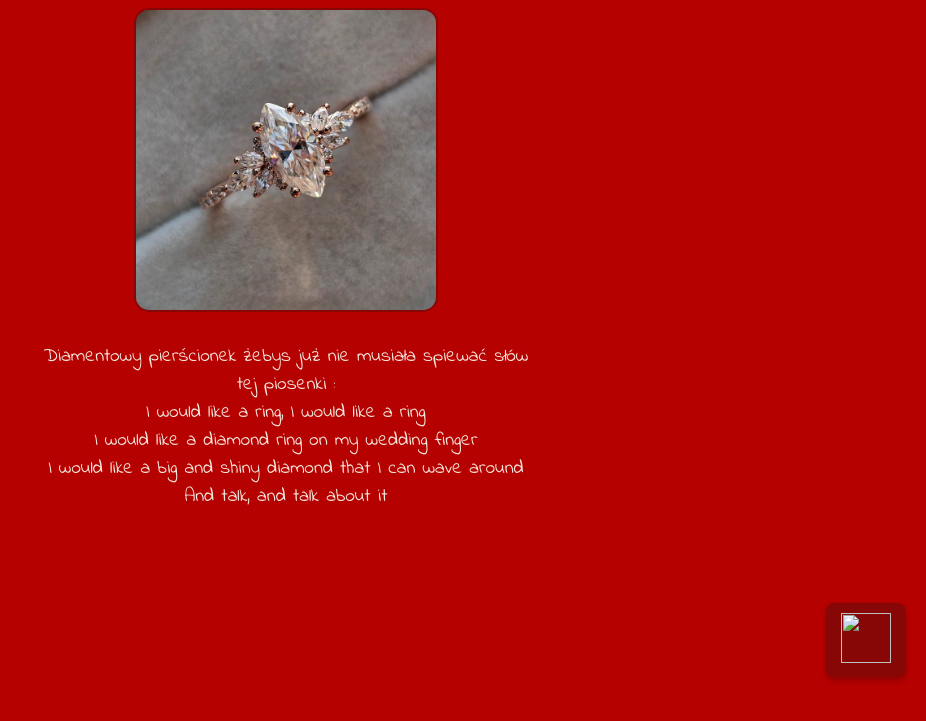
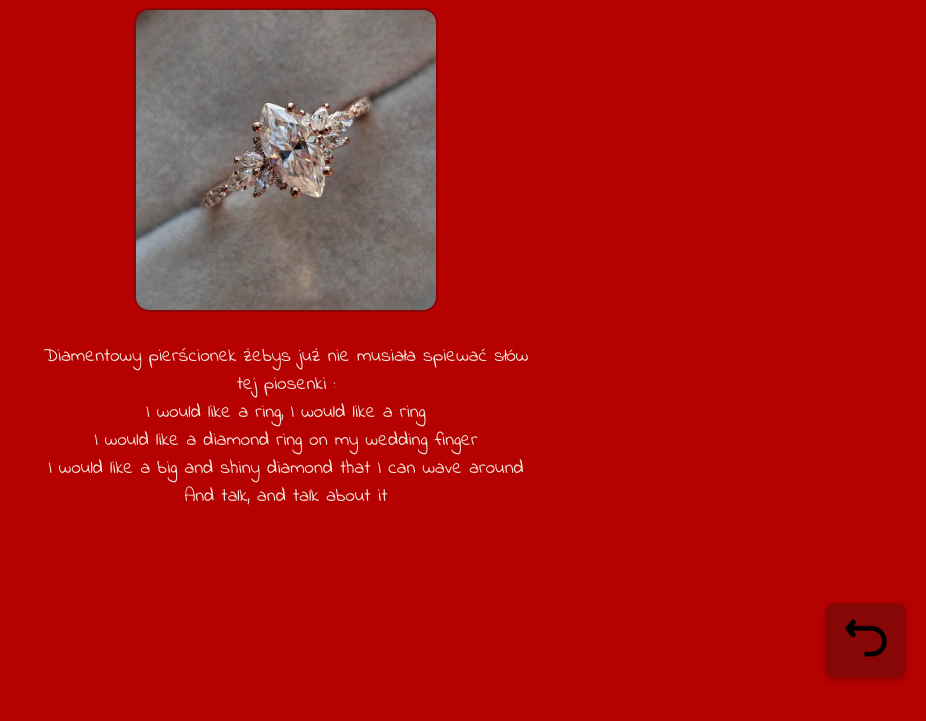
Before and after one commit to SzymmonDEV/SzymmonDEV, a plain HTML site: page prezent1.html in a window 1280 px wide. Shown: the part 103-824 px from the top of the page, without its empty margins (354-1280 px from the left). Drawn offline with Linux system fonts and the light colour scheme.

Commit message:
Update prezent1.html

```diff
--- a/prezent1.html
+++ b/prezent1.html
@@ -37,7 +37,7 @@ And talk, and talk about it<br>
     </main>
 
     <aside>
-        <a href="tak.html" ><button class="cofaj fadewroc"><img src="return.png" alt="" width="50px" height="50px" style="object-fit: contain;"></button></a>
+        <a href="tak.html" ><button class="cofaj fadewroc"><img src="images/return.png" alt="" width="50px" height="50px" style="object-fit: contain;"></button></a>
     </aside>
 </body>
 
```
